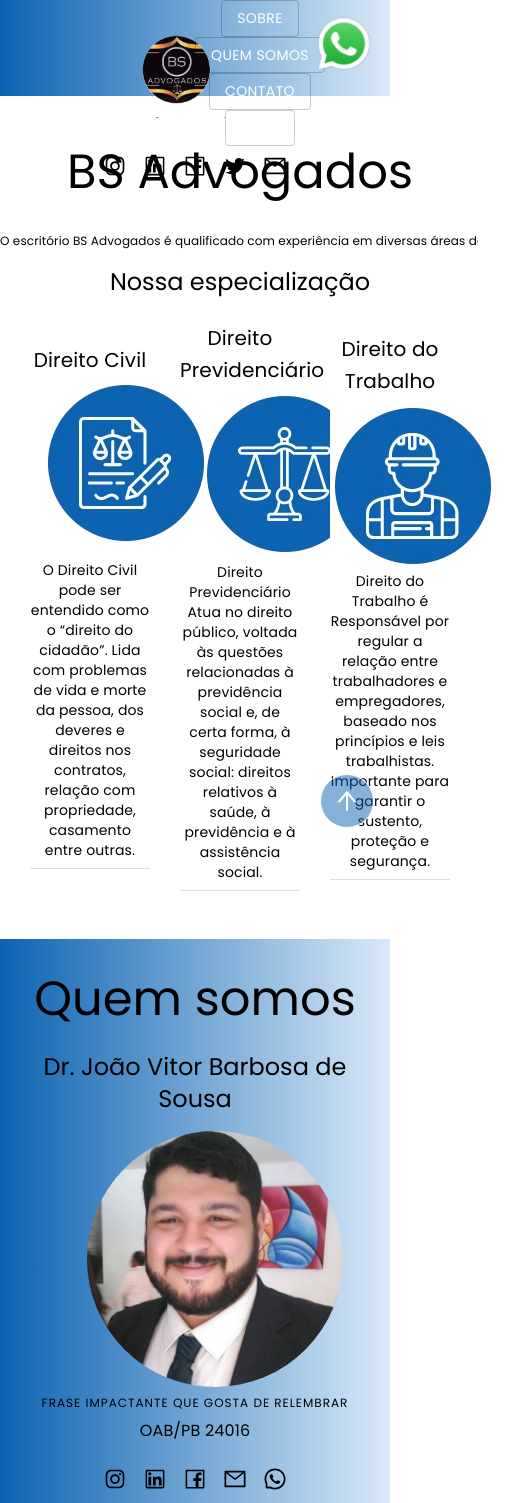
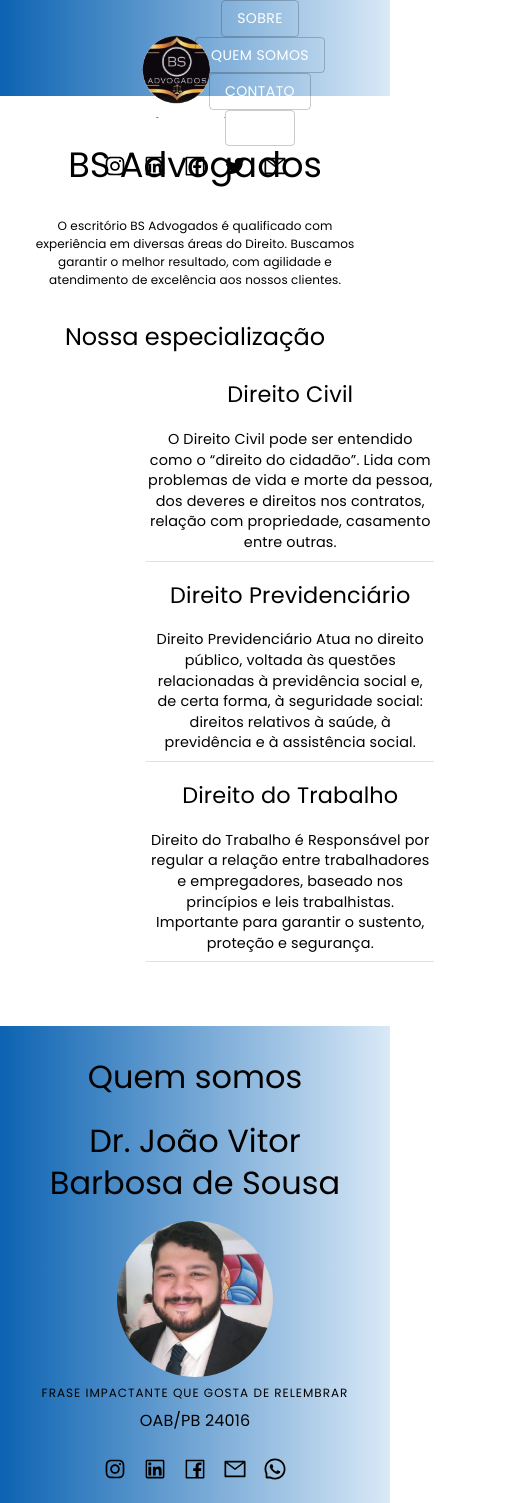
Before and after one commit to kelvinteixeira/BS-Advogados, a React (Vite) app: page / in a window 390 px wide. Shown: the top 1503 px of the page, 512 px wide, since content can reach past the window. Built offline with nearby package versions, Linux system fonts and the light colour scheme.

Commit message:
Fix: added responsivity to the project

```diff
--- a/src/Components/About/About.tsx
+++ b/src/Components/About/About.tsx
@@ -3,7 +3,7 @@ import React from "react";
 import DireitoPrevidenciario from "../../Assets/DireitoPrevidenciario.png";
 import DireitoDoTrabalho from "../../Assets/DireitoDoTrabalho.png";
 import DireitoCivil from "../../Assets/DireitoCivil.png";
-import { Divider, Grid, Typography } from "@mui/material";
+import { Box, Divider, Grid, Typography } from "@mui/material";
 import * as Styled from "./about.styles";
 
 export function About() {
@@ -24,45 +24,81 @@ export function About() {
         Nossa especialização
       </Typography>
 
-      <Grid container alignItems="center" justifyContent="space-evenly" >
-        <Grid item xs={3} textAlign="center">
+      <Grid
+        id="content-container"
+        container
+        alignItems="center"
+        justifyContent="space-evenly"
+      >
+        <Grid id="card-container" item xs={3} textAlign="center">
+          <Box id="card">
+            <Box id="card-wrapper">
               <Typography variant="h6">Direito Civil</Typography>
-
               <img src={DireitoCivil} alt="" />
-
-          <Typography variant="body2" marginBottom={1}>
-            O Direito Civil pode ser entendido como o “direito do cidadão”. Lida
-            com problemas de vida e morte da pessoa, dos deveres e direitos nos
-            contratos, relação com propriedade, casamento entre outras.
+            </Box>
+          </Box>
+          <Box>
+            <Typography
+              id="card-text"
+              variant="body2"
+              align="center"
+              marginBottom={1}
+            >
+              O Direito Civil pode ser entendido como o “direito do cidadão”.
+              Lida com problemas de vida e morte da pessoa, dos deveres e
+              direitos nos contratos, relação com propriedade, casamento entre
+              outras.
             </Typography>
             <Divider />
+          </Box>
         </Grid>
 
-        <Grid item xs={3} textAlign="center">
+        <Grid id="card-container" item xs={3} textAlign="center">
+          <Box id="card">
+            <Box id="card-wrapper">
               <Typography variant="h6">Direito Previdenciário</Typography>
+              <img src={DireitoPrevidenciario} alt="" />
+            </Box>
+          </Box>
 
-          <img src={DireitoPrevidenciario} alt="" />
-
-          <Typography variant="body2" align="center" marginBottom={1}>
-            Direito Previdenciário Atua no direito público, voltada às questões
-            relacionadas à previdência social e, de certa forma, à seguridade
-            social: direitos relativos à saúde, à previdência e à assistência
-            social.
+          <Box>
+            <Typography
+              id="card-text"
+              variant="body2"
+              align="center"
+              marginBottom={1}
+            >
+              Direito Previdenciário Atua no direito público, voltada às
+              questões relacionadas à previdência social e, de certa forma, à
+              seguridade social: direitos relativos à saúde, à previdência e à
+              assistência social.
             </Typography>
             <Divider />
+          </Box>
         </Grid>
-        <Grid item xs={3} textAlign='center'>
+
+        <Grid id="card-container" item xs={3} textAlign="center">
+          <Box id="card">
+            <Box id="card-wrapper">
               <Typography variant="h6"> Direito do Trabalho</Typography>
+              <img src={DireitoDoTrabalho} alt="" />
+            </Box>
+          </Box>
 
-          <img src={DireitoDoTrabalho} alt="" />
-
-          <Typography variant="body2" align="center" marginBottom={1}>
+          <Box>
+            <Typography
+              id="card-text"
+              variant="body2"
+              align="center"
+              marginBottom={1}
+            >
               Direito do Trabalho é Responsável por regular a relação entre
               trabalhadores e empregadores, baseado nos princípios e leis
               trabalhistas. Importante para garantir o sustento, proteção e
               segurança.
             </Typography>
             <Divider />
+          </Box>
         </Grid>
       </Grid>
     </Styled.Container>
--- a/src/Components/About/about.styles.ts
+++ b/src/Components/About/about.styles.ts
@@ -1,17 +1,27 @@
 import styled from "@emotion/styled";
-import { Box, Button, IconButton, Typography } from "@mui/material";
+import { Box, IconButton } from "@mui/material";
 
-export const Container = styled(Box)`
+export const Container = styled.main`
   display: grid;
   place-items: center;
   margin-top: 3rem;
+
+  @media (max-width: 530px) {
+   h3{
+    font-size: 2.5rem;
+   }
+  }
+  @media (max-width: 430px) {
+   h3{
+    font-size: 2.2rem;
+   }
+  }
 `;
 
 export const BoxContent = styled(Box)`
-  margin-left: 30px;
-  margin: 0 auto;
-  margin-top: 2rem;
-  margin-bottom: 1rem;
+  padding: 2rem;
+
+
 `;
 
 export const StyledIconButton = styled(IconButton)`
--- a/src/Components/Contact/conctact.styles.ts
+++ b/src/Components/Contact/conctact.styles.ts
@@ -13,16 +13,50 @@ padding: 2rem;
 
 export const StyledForm = styled(Box)`
   border: .1rem solid #0C63B2;
-  width: 30rem;
+  width: 32rem;
   height: auto;
   background-color: #fff;
   border-radius: .6rem;
 
+  @media (max-width: 768px) {
+
+
+    h3 {
+      font-size: 2rem;
+    }
+
+    width: 29rem
+
+  }
+
+  @media (max-width: 600px) {
+
+     h3 {
+      font-size: 1.6rem;
+    }
+    width: 25rem
+  }
+
+  @media (max-width: 450px) {
+
+     h3 {
+      font-size: 1.1rem;
+    }
+    width: 20rem
+  }
+  @media (max-width: 380px) {
+
+     h3 {
+      font-size: 1.1rem;
+    }
+    width: 18rem
+  }
+
 `;
 export const CardContent = styled(Box)`
-display: grid;
-place-items: center;
-padding: 2rem;
+  display: grid;
+  place-items: center;
+  padding: 2rem;
 
 `;
 
--- a/src/Components/Footer/Footer.tsx
+++ b/src/Components/Footer/Footer.tsx
@@ -10,7 +10,7 @@ import {
   AiOutlinePhone,
   AiOutlineTwitter,
 } from "react-icons/ai";
-import { Grid, IconButton, Tooltip, Typography } from "@mui/material";
+import { Box, Grid, IconButton, Tooltip, Typography } from "@mui/material";
 import Logo from "../../Assets/logo.svg";
 
 export function Footer() {
@@ -22,17 +22,22 @@ export function Footer() {
             <Styled.LogoImg src={Logo} />
           </Grid>
 
-          <Grid item xs={2}>
+          <Grid item>
+            <Box>
               <Typography variant="h6">
                 Endereço <AiOutlineEnvironment />{" "}
               </Typography>
               <Typography variant="body2">
-              Rua João Machado, 267, Sala 12, Prata - Campina Grande /PB CEP
-              26758400
+                Rua João Machado, 267, Sala 12,
               </Typography>
+              <Typography variant="body2">
+                Prata, Campina Grande-PB CEP 26758-400
+              </Typography>
+            </Box>
           </Grid>
 
           <Grid item>
+            <Box>
               <Typography variant="h6">
                 Fale Conosco <AiOutlinePhone />
               </Typography>
@@ -42,12 +47,10 @@ export function Footer() {
               <Typography variant="body2">
                 (83) 9 8733-6830 - <strong>Dra. Amanda</strong>
               </Typography>
-
-            <Grid item xs={2}>
               <Typography variant="body2">
                 barbosadesousadvogados@gmail.com
               </Typography>
-            </Grid>
+            </Box>
           </Grid>
 
           <Grid item>
--- a/src/Components/Footer/footer.styles.ts
+++ b/src/Components/Footer/footer.styles.ts
@@ -1,14 +1,97 @@
+import { Container } from './../Header/Header.styles';
 import styled from "@emotion/styled";
 import { Box, IconButton } from "@mui/material";
 
 export const Footer = styled(Box)`
   background: #0C63B2;
-background: linear-gradient(to right, #0C63B2,#d9e9f7);
-  height: 9rem;
+  background: linear-gradient(to right, #0C63B2,#d9e9f7);
+  height: auto;
+  flex-wrap: wrap;
+
+  @media (max-width: 640px) {
+    text-align: center;
+    flex-direction: column;
+  }
+
+  @media (max-width: 768px) {
+    text-align: center;
+    flex-direction: column;
+  }
+
+  @media (max-width: 992px) {
+    text-align: center;
+    flex-direction: column;
+  }
 `;
 
 export const FooterContent = styled(Box)`
   margin-top: 3rem;
+
+  @media (max-width:  600px){
+
+    margin-top: 0;
+    width: 100%;
+    height: auto;
+
+    div {
+      flex-direction:column;
+    }
+
+    h6 {
+      font-size: 0.9rem;
+    }
+
+    p {
+      font-size: .6rem ;
+    }
+
+    img {
+      display: none;
+    }
+  }
+  @media  (max-width:  768px){
+
+    margin-top: 0;
+    height: auto;
+
+    div {
+      flex-direction:column;
+    }
+
+    h6 {
+      font-size: 1.2rem;
+    }
+
+    p {
+      font-size: .8rem ;
+    }
+
+    img {
+      display: none;
+    }
+  }
+  @media  (max-width:  992px){
+
+    margin-top: 0;
+    height: auto;
+
+    div {
+      flex-direction:row;
+      width: 100%;
+    }
+
+    h6 {
+      font-size: 1.3rem;
+    }
+
+    p {
+      font-size: .9rem ;
+    }
+
+    img {
+      display: none;
+    }
+  }
 `;
 
 export const LogoImg = styled.img`
--- a/src/Components/Header/Header.tsx
+++ b/src/Components/Header/Header.tsx
@@ -22,7 +22,7 @@ export function Header() {
     <Styled.Container>
       <Grid container alignItems="center" justifyContent="space-evenly">
         <Grid item xs={2}>
-          <Styled.LogoImg src={Logo} />
+          <Styled.LogoImg className="responsive-logo" src={Logo} />
         </Grid>
 
         <Grid item xs={4}>
@@ -98,6 +98,7 @@ export function Header() {
       </Grid>
       <Tooltip title="Para o topo">
         <Styled.StyledIconButton
+          id="scrollTop-button"
           color="inherit"
           onClick={() => scroll.scrollTo(0)}
           size="large"
@@ -108,6 +109,7 @@ export function Header() {
 
       <Tooltip title="Fale conosco">
         <Styled.WhatsappButton
+          id="whatsapp-button"
           onClick={() =>
             window.open(
               "https://api.whatsapp.com/send?phone=5583998453749",
--- a/src/Components/Lawyers/Lawyers.tsx
+++ b/src/Components/Lawyers/Lawyers.tsx
@@ -21,7 +21,7 @@ export function Lawyers() {
       </Typography>
 
       <Grid container justifyContent="space-evenly">
-        <Grid item textAlign="center">
+        <Grid item textAlign="center" marginBottom={2}>
           <Typography variant="h5" marginBottom={2}>
             Dr. João Vitor Barbosa de Sousa
           </Typography>
--- a/src/Components/Lawyers/lawyers.styles.ts
+++ b/src/Components/Lawyers/lawyers.styles.ts
@@ -6,10 +6,50 @@ export const Container = styled(Box)`
   background: linear-gradient(to right, #0C63B2,#d9e9f7);
   margin-top: 3rem;
   padding: 2rem;
+
+
+  @media (max-width: 600px) {
+    h3 {
+      font-size: 2.5rem;
+    }
+  }
+
+  @media (max-width: 450px) {
+
+    h5 {
+      font-size: 2rem;
+    }
+
+    h3 {
+      font-size: 2rem;
+    }
+  }
+
 `;
 
 export const StyledAvatar = styled(Avatar)`
   width: 256px;
   height: 256px;
   margin-left: 55px;
+
+  @media (max-width: 992px) {
+
+    width: 206px;
+    height: 206px;
+    margin: 0 auto;
+  }
+
+  @media (max-width: 600px) {
+
+    width: 186px;
+    height: 186px;
+    margin: 0 auto;
+  }
+
+  @media (max-width: 450px) {
+
+    width: 156px;
+    height: 156px;
+    margin: 0 auto;
+  }
 `;
--- a/src/app.css
+++ b/src/app.css
@@ -7,8 +7,10 @@
   font-family: 'Poppins', sans-serif !important;
 }
 
+
+@media (min-width: 1180px) {
   .message {
-  width: 73.5rem;
+    max-width: 73.5rem;
     animation: typing 10s steps(185), blink .8s infinite alternate;
     white-space: nowrap;
     overflow: hidden;
@@ -27,8 +29,105 @@
     }
   }
 
-@media (max-width: 640px) {
-  .message {
-    max-width: 30rem;
+}
+
+@media (max-width: 768px) {
+
+  #card-container {
+    display: flex;
+    justify-content: space-evenly;
+    align-items: center;
+    width: 90%;
+    margin-bottom: 1rem;
+  }
+
+  #card {
+    display: inherit;
+    line-height: 1px;
+  }
+
+  #card h6 {
+    font-size: 1rem;
+  }
+
+  #card-wrapper {
+    text-align: center;
+    display: flex;
+    flex-direction: column;
+    justify-content: center;
+    align-items: center;
+    position: relative;
+  }
+
+  #card-wrapper::before {
+    content: '';
+    position: absolute;
+    height: 100px;
+    width: 100px;
+    border-radius: 50%;
+    display: block;
+    border: 1px solid #fff;
+    opacity: 0;
+    transition: .5s ease-in-out;
+  }
+
+  #content-container {
+    flex-direction: column;
+  }
+
+  #card-text {
+    width: 25rem;
+    font-size: 1rem;
+    margin-top: 3rem;
   }
 }
+
+@media (max-width: 600px) {
+
+  #card img {
+    width: 100px;
+    height: auto;
+  }
+
+  #card h6 {
+    font-size: .8rem;
+  }
+
+  #card-text {
+    width: 18rem;
+    font-size: .8rem;
+    margin-top: 3rem;
+  }
+
+}
+
+@media (max-width: 430px) {
+  #card img {
+    display: none;
+  }
+
+  #card-container {
+    display: grid;
+  }
+
+  #card h6 {
+    font-size: 1.4rem;
+    margin-bottom: 1rem;
+  }
+
+  #card-text {
+    width: 18rem;
+    margin-top: 0;
+    font-size: .9rem;
+  }
+}
+
+@media (max-width: 800px) {
+  #whatsapp-button {
+    display: none;
+  }
+
+  #scrollTop-button {
+    display: none;
+  }
+}
```
Lines whose indentation alone changed are shown as unchanged.
